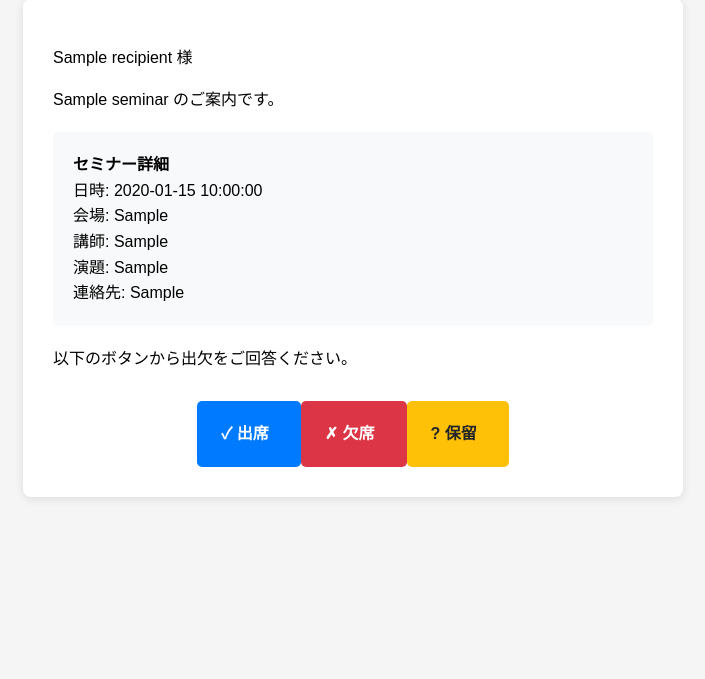
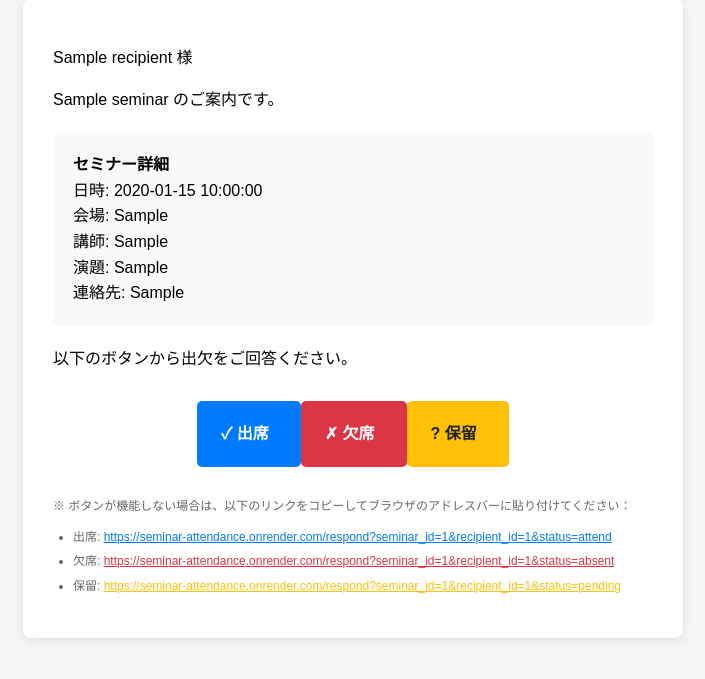
Before and after one commit to akcsri/seminar_attendance, a Flask app: template templates/email_template.html in a window 1280 px wide. Shown: the part 21-700 px from the top of the page, without its empty margins (287-992 px from the left). Run offline with Flask 3, Linux system fonts and the light colour scheme; the template is opened without the code that fills it: values that come from a table or form of the project are taken from there, others are empty; tables that the repository leaves empty hold one stand-in row (values such as "Sample post").

Commit message:
Add fallback links to email template for better email client compatibility
Co-authored-by: akcsri <214780190+akcsri@users.noreply.github.com>

```diff
--- a/templates/email_template.html
+++ b/templates/email_template.html
@@ -136,6 +136,15 @@
             </table>
             <!--<![endif]-->
         </div>
+
+        <p style="font-size: 12px; color: #666; margin-top: 30px;">
+            ※ ボタンが機能しない場合は、以下のリンクをコピーしてブラウザのアドレスバーに貼り付けてください：
+        </p>
+        <ul style="font-size: 12px; color: #666; margin-top: 10px; padding-left: 20px;">
+            <li style="margin-bottom: 5px;">出席: <a href="https://seminar-attendance.onrender.com/respond?seminar_id={{ seminar.id }}&recipient_id={{ recipient.id }}&status=attend" style="color: #007BFF; word-break: break-all;">https://seminar-attendance.onrender.com/respond?seminar_id={{ seminar.id }}&recipient_id={{ recipient.id }}&status=attend</a></li>
+            <li style="margin-bottom: 5px;">欠席: <a href="https://seminar-attendance.onrender.com/respond?seminar_id={{ seminar.id }}&recipient_id={{ recipient.id }}&status=absent" style="color: #dc3545; word-break: break-all;">https://seminar-attendance.onrender.com/respond?seminar_id={{ seminar.id }}&recipient_id={{ recipient.id }}&status=absent</a></li>
+            <li style="margin-bottom: 5px;">保留: <a href="https://seminar-attendance.onrender.com/respond?seminar_id={{ seminar.id }}&recipient_id={{ recipient.id }}&status=pending" style="color: #ffc107; word-break: break-all;">https://seminar-attendance.onrender.com/respond?seminar_id={{ seminar.id }}&recipient_id={{ recipient.id }}&status=pending</a></li>
+        </ul>
     </div>
 </body>
 </html>
```
